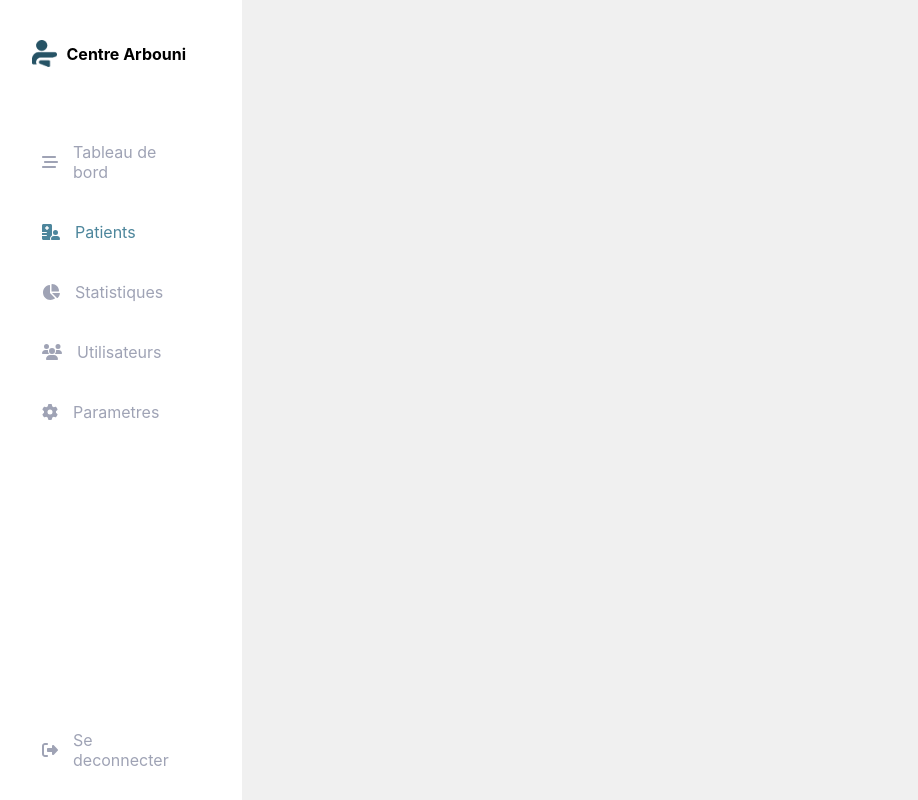
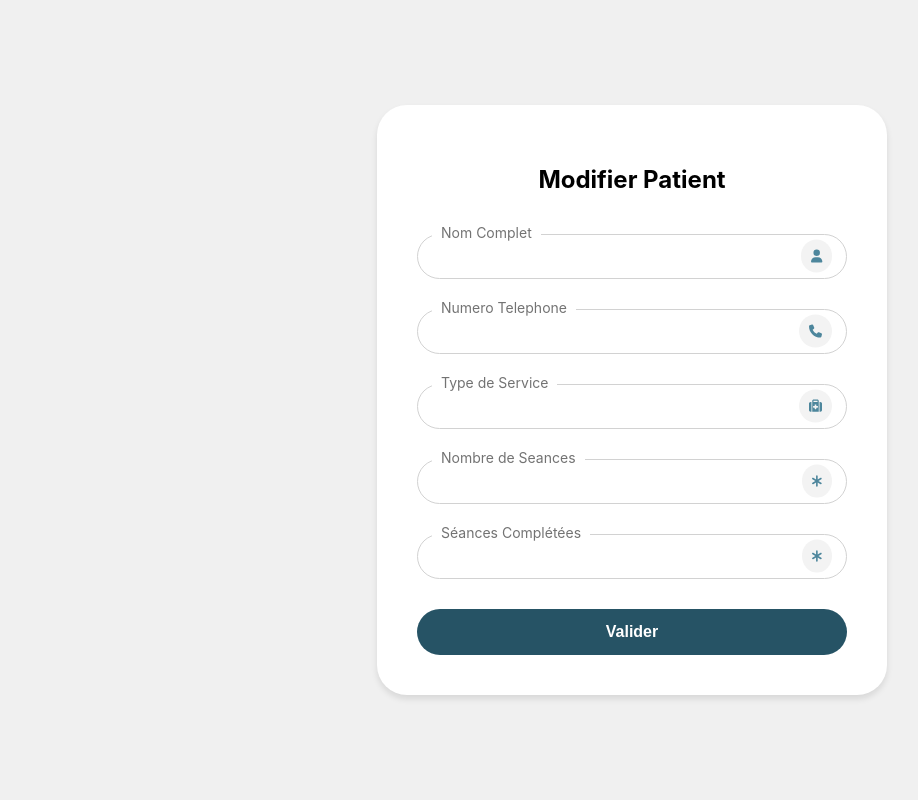
Before and after one commit to salma-elbakkouri/arbouni-patient-mgmt, a React (Create React App) app: page /dashboard/patients/updatePatient in a window 1280 px wide. Shown: the whole page, without its empty margins (8-926 px from the left). Built offline with nearby package versions, Linux system fonts and the light colour scheme.

Commit message:
update and delete functionality and style

```diff
--- a/package.json
+++ b/package.json
@@ -11,6 +11,7 @@
     "bcrypt": "^5.1.1",
     "cors": "^2.8.5",
     "express": "^4.19.2",
+    "express-session": "^1.18.0",
     "jsonwebtoken": "^9.0.2",
     "nodemon": "^3.1.3",
     "react": "^18.3.1",
--- a/src/App.js
+++ b/src/App.js
@@ -5,6 +5,7 @@ import Login from './components/Login';
 import Dashboard from './components/Dashboard';
 import AddPatient from './components/AddPatient';
 import './css/global.css'; // Import global styles
+import UpdatePatient from './components/UpdatePatient';
 
 const App = () => {
   return (
@@ -13,6 +14,7 @@ const App = () => {
         <Route path="/" element={<Login />} />
         <Route path="/dashboard/*" element={<Dashboard />} />
         <Route path="/dashboard/patients/addPatient" element={<AddPatient />} />
+        <Route path="/dashboard/patients/updatePatient" element={<UpdatePatient />} />
       </Routes>
     </Router>
   );
--- a/src/components/Login.js
+++ b/src/components/Login.js
@@ -26,6 +26,7 @@ const Login = () => {
     const data = await response.json();
 
     if (data.success) {
+      localStorage.setItem('isAuthenticated', 'true');  // Set flag in local storage
       navigate('/dashboard');
     } else {
       setError('Wrong credentials. Please try again.');
@@ -73,6 +74,4 @@ const Login = () => {
   );
 }
 
-
-
 export default Login;
--- a/src/components/Patients.js
+++ b/src/components/Patients.js
@@ -2,7 +2,7 @@
 import React, { useState, useEffect } from 'react';
 import { useNavigate } from 'react-router-dom';
 import { FontAwesomeIcon } from '@fortawesome/react-fontawesome';
-import { faPlus, faTrash, faEdit, faEllipsisV } from '@fortawesome/free-solid-svg-icons';
+import { faPlus, faTrash, faEdit } from '@fortawesome/free-solid-svg-icons';
 import '../css/patients.css';
 
 const Patients = () => {
@@ -24,6 +24,26 @@ const Patients = () => {
   const filteredPatients = patients.filter(patient =>
     patient.fullName.toLowerCase().includes(searchTerm.toLowerCase())
   );
+
+  const handleDelete = async (id) => {
+    if (window.confirm('Are you sure you want to delete this patient?')) {
+      const response = await fetch('http://localhost:3001/deletePatient', {
+        method: 'POST',
+        headers: {
+          'Content-Type': 'application/json',
+        },
+        body: JSON.stringify({ id }),
+      });
+
+      const data = await response.json();
+
+      if (data.success) {
+        setPatients(patients.filter(patient => patient.id !== id));
+      } else {
+        alert('Error deleting patient. Please try again.');
+      }
+    }
+  };
 
   return (
     <div className="patients">
@@ -61,17 +81,18 @@ const Patients = () => {
               <td>{patient.phoneNumber}</td>
               <td>{patient.type}</td>
               <td>
-                <div className="progress-container">
+              <div className="progress-container">
                   <div className="progress-bar">
-                    <div className="progress" style={{ width: `${(patient.completedSessions / patient.totalSessions) * 100}%` }}></div>
+                    <div className={`progress ${patient.completedSessions === patient.totalSessions ? 'complete' : ''}`}
+                      style={{ width: `${(patient.completedSessions / patient.totalSessions) * 100}%` }}></div>
                   </div>
                   <span className="progress-value">{patient.completedSessions}/{patient.totalSessions}</span>
                 </div>
               </td>
               <td>{patient.totalSessions} seances</td>
               <td className="actions-icons">
-                <FontAwesomeIcon className='icon' color='#265365' icon={faEdit} />
-                <FontAwesomeIcon className='icon' color='#265365' icon={faTrash} />
+                <FontAwesomeIcon className='icon' color='#265365' icon={faEdit} onClick={() => navigate(`/dashboard/patients/updatePatient`, { state: { patient } })} />
+                <FontAwesomeIcon className='icon' color='#265365' icon={faTrash} onClick={() => handleDelete(patient.id)} />
               </td>
             </tr>
           )) : (
--- /dev/null
+++ b/src/components/UpdatePatient.js
@@ -0,0 +1,134 @@
+// src/components/UpdatePatient.js
+import React, { useState, useEffect } from 'react';
+import { useLocation, useNavigate } from 'react-router-dom';
+import '../css/updatepatient.css';
+import { FontAwesomeIcon } from '@fortawesome/react-fontawesome';
+import { faUser, faPhone, faAsterisk, faSuitcaseMedical } from '@fortawesome/free-solid-svg-icons';
+
+const UpdatePatient = () => {
+  const { state } = useLocation();
+  const navigate = useNavigate();
+  const [patient, setPatient] = useState(state?.patient || {});
+  const [fullName, setFullName] = useState('');
+  const [phoneNumber, setPhoneNumber] = useState('');
+  const [type, setType] = useState('');
+  const [totalSessions, setTotalSessions] = useState('');
+  const [completedSessions, setCompletedSessions] = useState('');
+
+  useEffect(() => {
+    if (patient) {
+      setFullName(patient.fullName);
+      setPhoneNumber(patient.phoneNumber);
+      setType(patient.type);
+      setTotalSessions(patient.totalSessions);
+      setCompletedSessions(patient.completedSessions);
+    }
+  }, [patient]);
+
+  const handleSubmit = async (e) => {
+    e.preventDefault();
+
+    const response = await fetch('http://localhost:3001/updatePatient', {
+      method: 'POST',
+      headers: {
+        'Content-Type': 'application/json',
+      },
+      body: JSON.stringify({
+        id: patient.id,
+        fullName,
+        phoneNumber,
+        type,
+        totalSessions,
+        completedSessions
+      }),
+    });
+
+    const data = await response.json();
+
+    if (data.success) {
+      navigate('/dashboard/patients');
+    } else {
+      alert('Error updating patient. Please try again.');
+    }
+  };
+
+  return (
+    <div className="add-patient-container">
+      <div className="add-patient-content">
+        <h2>Modifier Patient</h2>
+        <form className="patient-form" onSubmit={handleSubmit}>
+          <div className="form-group">
+            <label htmlFor="fullName" className="floating-label">Nom Complet</label>
+            <input
+              type="text"
+              id="fullName"
+              name="fullName"
+              value={fullName}
+              onChange={(e) => setFullName(e.target.value)}
+              required
+            />
+            <FontAwesomeIcon icon={faUser} className="input-icon" />
+          </div>
+          <div className="form-group">
+            <label htmlFor="phoneNumber" className="floating-label">Numero Telephone</label>
+            <input
+              type="number"
+              id="phoneNumber"
+              name="phoneNumber"
+              value={phoneNumber}
+              onChange={(e) => setPhoneNumber(e.target.value)}
+              required
+            />
+            <FontAwesomeIcon icon={faPhone} className="input-icon" />
+          </div>
+          <div className="form-group">
+            <label htmlFor="type" className="floating-label">Type de Service</label>
+            <select
+              id="type"
+              name="type"
+              value={type}
+              onChange={(e) => setType(e.target.value)}
+              required
+            >
+              <option value=""></option>
+              <option value="Kinésithérapie">Kinésithérapie</option>
+              <option value="Physiothérapie">Physiothérapie</option>
+              <option value="Rééducation">Rééducation</option>
+              <option value="Ostéopathie">Ostéopathie</option>
+              <option value="Réhabilitation Sportive">Réhabilitation Sportive</option>
+              <option value="Acupuncture">Acupuncture</option>
+            </select>
+            <FontAwesomeIcon icon={faSuitcaseMedical} className="input-icon" />
+          </div>
+          <div className="form-group">
+            <label htmlFor="totalSessions" className="floating-label">Nombre de Seances</label>
+            <input
+              type="number"
+              id="totalSessions"
+              name="totalSessions"
+              value={totalSessions}
+              onChange={(e) => setTotalSessions(e.target.value)}
+              required
+            />
+            <FontAwesomeIcon icon={faAsterisk} className="input-icon" />
+          </div>
+          <div className="form-group">
+            <label htmlFor="completedSessions" className="floating-label">Séances Complétées</label>
+            <input
+              type="number"
+              id="completedSessions"
+              name="completedSessions"
+              value={completedSessions}
+              onChange={(e) => setCompletedSessions(e.target.value)}
+              required
+            />
+            <FontAwesomeIcon icon={faAsterisk} className="input-icon" />
+          </div>
+          <button type="submit" className="submit-button">Valider</button>
+        </form>
+      </div>
+    </div>
+  );
+};
+
+export default UpdatePatient;
--- a/src/css/patients.css
+++ b/src/css/patients.css
@@ -116,9 +116,14 @@
   border-bottom-left-radius: 15px;
 }
 
+.progress.complete {
+  border-top-right-radius: 15px;
+  border-bottom-right-radius: 15px;
+}
+
 .progress-value {
   font-size: 14px;
-  color: #265365;
+  color: #4D869C;
   background-color: inherit;
 }
 
--- /dev/null
+++ b/src/css/updatepatient.css
@@ -0,0 +1,96 @@
+/* src/css/updatepatient.css */
+.add-patient-container {
+    display: flex;
+    justify-content: center;
+    align-items: center;
+    height: 100vh;
+    width: 100vw;
+    background-color: #f0f0f0;
+    padding: 20px;
+    box-sizing: border-box;
+  }
+
+  .add-patient-content {
+    display: flex;
+    flex-direction: column;
+    align-items: center;
+    width: 100%;
+    max-width: 430px;
+    background-color: white;
+    padding: 40px;
+    box-shadow: 0 4px 6px rgba(0, 0, 0, 0.1);
+    border-radius: 30px;
+  }
+
+  h2 {
+    margin-bottom: 40px;
+  }
+
+  .patient-form {
+    width: 100%;
+    background-color: inherit;
+  }
+
+  .form-group {
+    position: relative;
+    margin-bottom: 30px;
+  }
+
+  .floating-label {
+    position: absolute;
+    top: -10px;
+    left: 15px;
+    background-color: white;
+    font-size: 14px;
+    color: #737373;
+    z-index: 1;
+    padding: 0 9px;
+  }
+
+  input,
+  select {
+    padding: 14px 16px;
+    border: 1px solid #d2d2d2;
+    border-radius: 35px;
+    width: 100%;
+    box-sizing: border-box;
+    background-color: white;
+    appearance: none;
+    -webkit-appearance: none;
+    -moz-appearance: none;
+    appearance: none;
+  }
+  .input-icon {
+    font-size: 13px;
+    position: absolute;
+    right: 15px;
+    top: 50%;
+    transform: translateY(-50%);
+    border-radius: 50%;
+    background-color: #f3f3f3;
+    padding: 10px;
+    color: #4D869C;
+  }
+
+  .submit-button {
+    width: 100%;
+    padding: 14px 16px;
+    background-color: #265365;
+    color: white;
+    font-weight: bold;
+    border: none;
+    border-radius: 35px;
+    cursor: pointer;
+    font-size: 16px;
+  }
+
+  .submit-button:hover {
+    background-color: #142e38;
+  }
+
+  option {
+    padding: 10px 0; /* Add padding to each option */
+    background-color: white;
+    color: #1f3c47;
+    font-size: 15px;
+  }
```
Also changed, not shown: server.js (+30 -36 lines), 2 other files (tests, documents, lock files or other folders).
